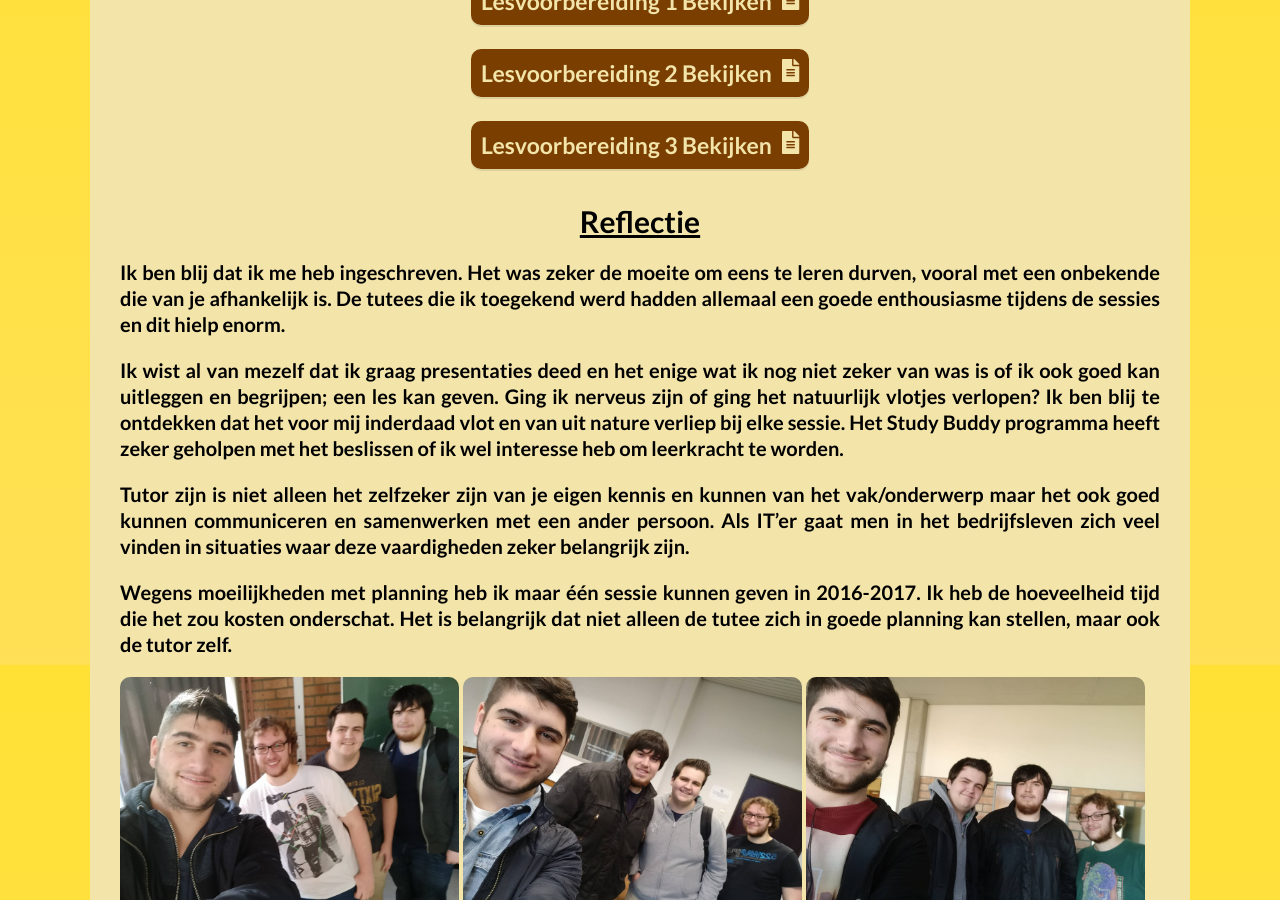
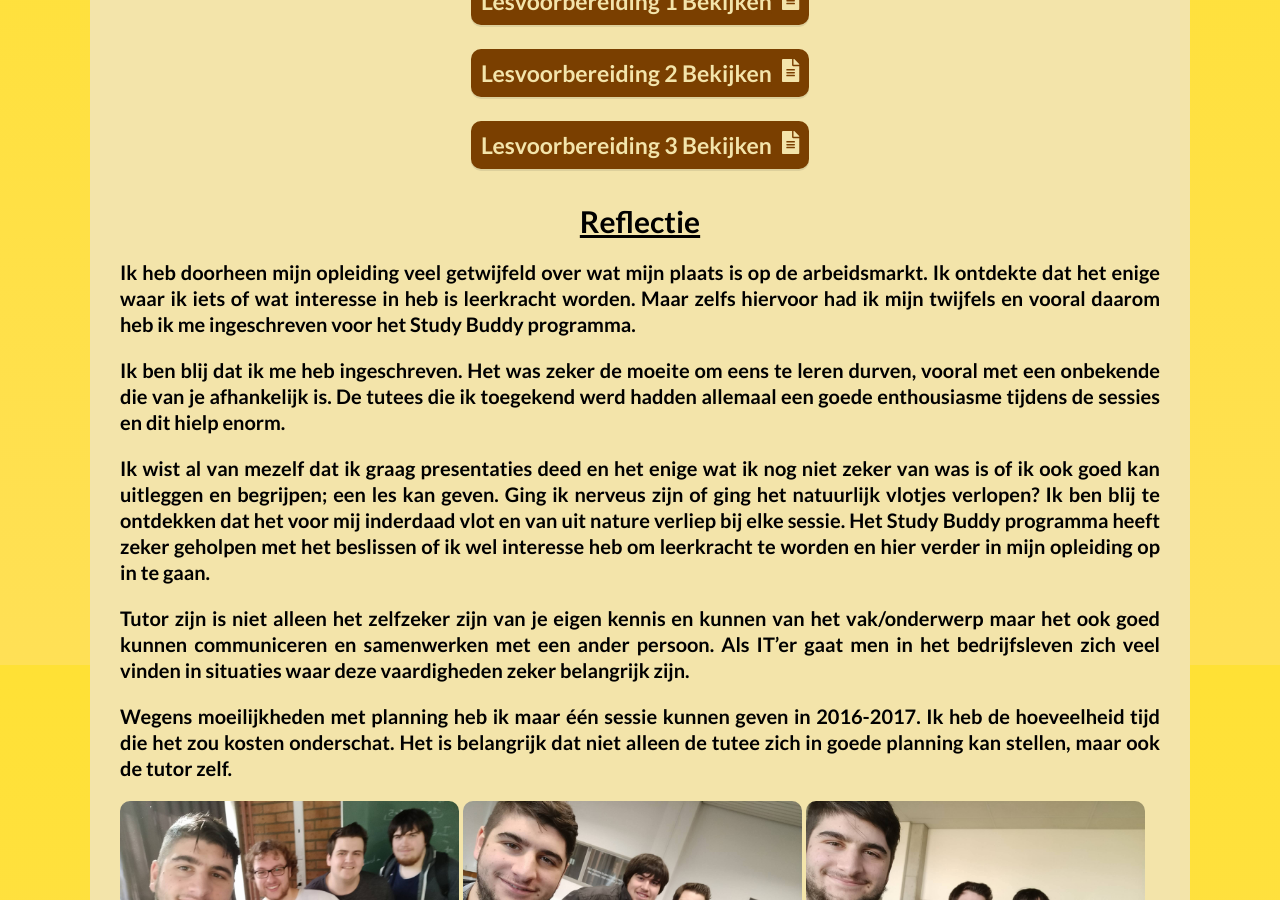
Before and after one commit to Maxzilla60/maxzilla60.github.io, a Jekyll site: the page built from _activities/studybuddy.html, in a window 1280 px wide and 900 px high, scrolled down 2035 px. Built offline with Jekyll 4.4.1, drawn with Linux system fonts in a browser that asks for light colours; nearby versions of some CDN libraries.

Commit message:
Studdy Buddy Done

```diff
--- a/_activities/studybuddy.html
+++ b/_activities/studybuddy.html
@@ -41,10 +41,12 @@ permalink: /selectie/studybuddy/
 	<a href="/files/voorbereidingsfiche3_OrioneMaxime_ProgrammingBasics.pdf" target="_blank"><button class="small_button">Lesvoorbereiding 3 Bekijken <i class="fas fa-file-alt"></i></button></a></br>
 
 	<h2>Reflectie</h2>
+	<p>Ik heb doorheen mijn opleiding veel getwijfeld over wat mijn plaats is op de arbeidsmarkt. Ik ontdekte dat het enige waar ik iets of wat interesse in heb is leerkracht worden. Maar zelfs hiervoor had ik mijn twijfels en vooral daarom heb ik me ingeschreven voor het Study Buddy programma.</p>
 	<p>Ik ben blij dat ik me heb ingeschreven. Het was zeker de moeite om eens te leren durven, vooral met een onbekende die van je afhankelijk is. De tutees die ik toegekend werd hadden allemaal een goede enthousiasme tijdens de sessies en dit hielp enorm.</p>
-	<p>Ik wist al van mezelf dat ik graag presentaties deed en het enige wat ik nog niet zeker van was is of ik ook goed kan uitleggen en begrijpen; een les kan geven. Ging ik nerveus zijn of ging het natuurlijk vlotjes verlopen? Ik ben blij te ontdekken dat het voor mij inderdaad vlot en van uit nature verliep bij elke sessie. Het Study Buddy programma heeft zeker geholpen met het beslissen of ik wel interesse heb om leerkracht te worden.</p>
+	<p>Ik wist al van mezelf dat ik graag presentaties deed en het enige wat ik nog niet zeker van was is of ik ook goed kan uitleggen en begrijpen; een les kan geven. Ging ik nerveus zijn of ging het natuurlijk vlotjes verlopen? Ik ben blij te ontdekken dat het voor mij inderdaad vlot en van uit nature verliep bij elke sessie. Het Study Buddy programma heeft zeker geholpen met het beslissen of ik wel interesse heb om leerkracht te worden en hier verder in mijn opleiding op in te gaan.</p>
 	<p>Tutor zijn is niet alleen het zelfzeker zijn van je eigen kennis en kunnen van het vak/onderwerp maar het ook goed kunnen communiceren en samenwerken met een ander persoon. Als IT’er gaat men in het bedrijfsleven zich veel vinden in situaties waar deze vaardigheden zeker belangrijk zijn.</p>
 	<p>Wegens moeilijkheden met planning heb ik maar één sessie kunnen geven in 2016-2017. Ik heb de hoeveelheid tijd die het zou kosten onderschat. Het is belangrijk dat niet alleen de tutee zich in goede planning kan stellen, maar ook de tutor zelf.</p>
+
 	<div class="images">
 	<a href="/files/StudyBuddy_Selfie1.jpg" target="_blank"><img src="/files/StudyBuddy_Selfie1.jpg" /></a>
 	<a href="/files/StudyBuddy_Selfie2.jpg" target="_blank"><img src="/files/StudyBuddy_Selfie2.jpg" /></a>
```
